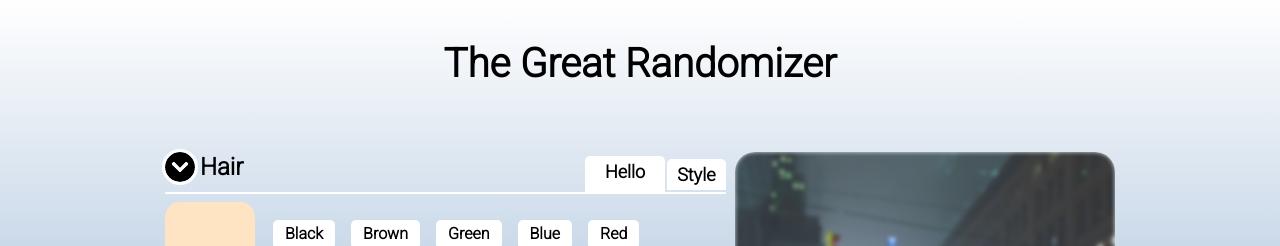
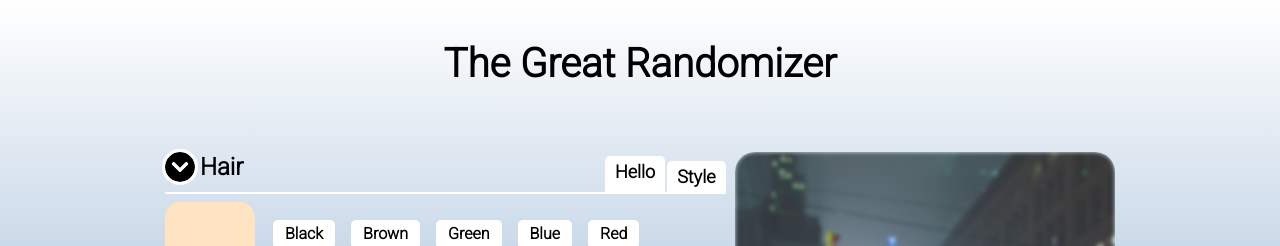
Before and after one commit to bhdao/the-great-randomizer, a plain HTML site: page index.html in a window 1280 px wide. In both pictures the pointer is over the element "Hello". Shown: the top 246 px of the page. Drawn offline with Linux system fonts and the light colour scheme.

```diff
--- a/css/main.css
+++ b/css/main.css
@@ -303,10 +303,12 @@ img.arrow.down {
   border-radius: 5px 5px 0 0;
   transition: 0.1s;
   justify-content: flex-end;
+  margin-top: auto;
+  cursor: pointer;
 }
 
 .tab:hover {
-  padding: 0 10px;
+  padding-bottom: 5px;
   transition: 0.2s;
 }
 
@@ -315,12 +317,11 @@ img.arrow.down {
   font-weight: bold;
   margin: 0;
   font-size: large;
-  padding: 5px 10px;
+  padding: 5px 10px;;
   transition-duration: 0.5;
 }
 
-.tab p:hover {
-  padding-bottom: 10px;
+.tab p::hover {
   transition-duration: 0.5;
 }
 
```
Also changed, not shown: 1 other file.
